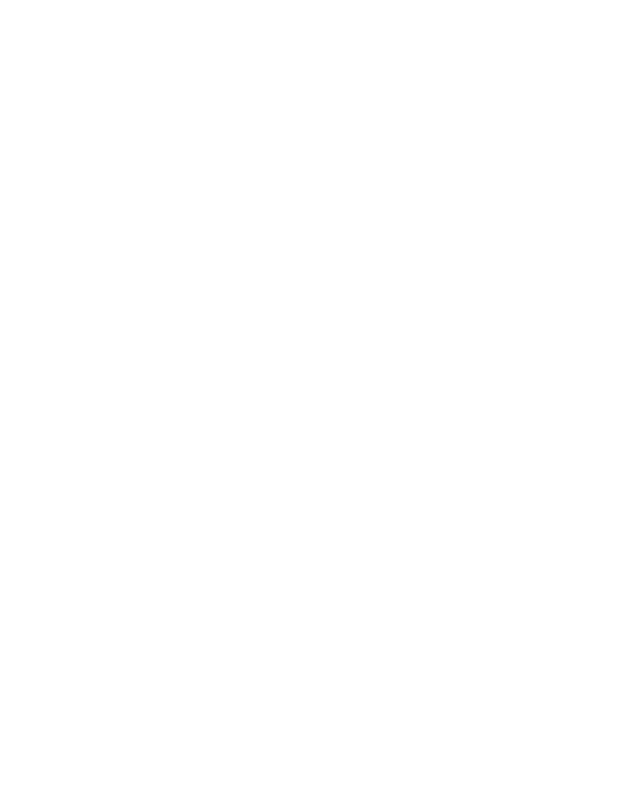
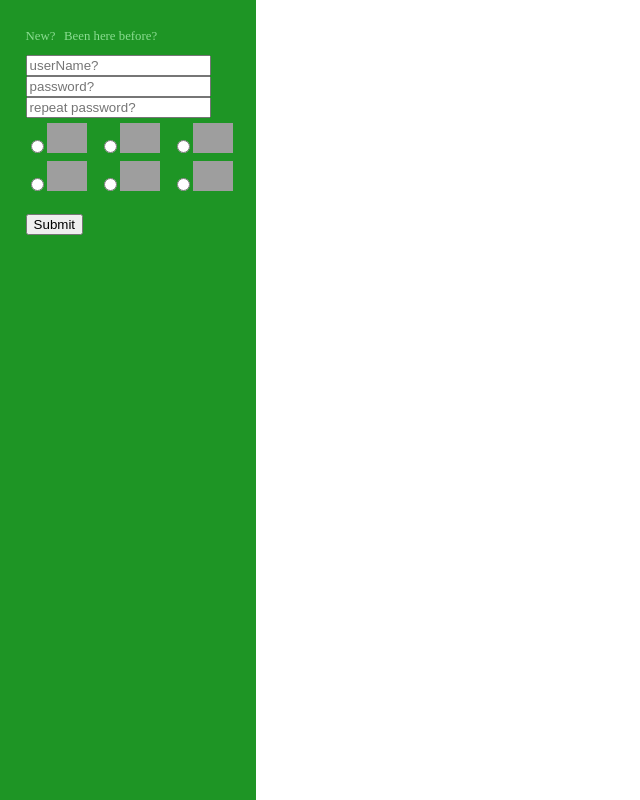
Before and after one commit to TIY-Charleston-Front-End-May2015/team2, a plain HTML site: page index.html in a window 1280 px wide. Shown: the whole page, without its empty margins (0-640 px from the left). Drawn offline with Linux system fonts and the light colour scheme; grey boxes are pictures that could not be loaded.

Commit message:
this is the first commit with some html data for the sidebar, some styling for the sidebar, and start of js file.

```diff
--- /dev/null
+++ b/css/main.css
@@ -0,0 +1,47 @@
+body{
+  margin:0;
+  height:100%;
+}
+.userBar{
+  width: 20%;
+  background-color: #1e9525;
+  display:inline-block;
+  height: 50em;
+}
+
+.initialVisit{
+  margin-top: 10%;
+  padding-left:10%;
+  display:none;
+
+}
+
+.initialVisit a:link{
+  font-size: .8em;
+  color: #8bdc91;
+  margin-right: 2%;
+  text-decoration:none;
+}
+.initialVisit a:hover{
+  color: #0B7712;
+  text-decoration:none;
+}
+.initialVisit a:visited{
+  text-decoration:none;
+}
+.loginData{
+  margin-top: 5%;
+}
+.imageOption{
+  width:30%;
+  margin-top:2%;
+  display:inline-block;
+}
+.userSubmit{
+  margin-top: 8%;
+}
+
+
+.active{
+  display:block;
+}
--- a/index.html
+++ b/index.html
@@ -3,8 +3,29 @@
 <head>
   <meta charset="UTF-8">
   <title>Document</title>
+  <link rel="stylesheet" href="/css/main.css" media="screen" charset="utf-8">
 </head>
 <body>
+  <aside class="userBar">
+      <div class="initialVisit active">
+        <a href="#" class="newUser">New?</a>
+        <a href="#" class="returnUser">Been here before?</a>
+        <form class="loginData" >
+              <input type="text" name="userName" class="userName" value="" placeholder="userName?">
+              <input type="text" name="password" class="password" value="" placeholder="password?">
+              <input type="text" name="password" class="password" value="" placeholder="repeat password?">
+              <div class="imageOption"><input type="radio" name="image1" value="https://octodex.github.com/images/filmtocat.png"><img src="https://octodex.github.com/images/filmtocat.png" width= "40" alt="" /></div>
+              <div class="imageOption"><input type="radio" name="image1" value="https://octodex.github.com/images/femalecodertocat.png"><img src="https://octodex.github.com/images/femalecodertocat.png" width= "40" alt="" /></div>
+              <div class="imageOption"><input type="radio" name="image1" value="https://octodex.github.com/images/foundingfather_v2.png"><img src="https://octodex.github.com/images/foundingfather_v2.png" width= "40" alt="" /></div>
+              <div class="imageOption"><input type="radio" name="image1" value="https://octodex.github.com/images/Professortocat_v2.png"><img src="https://octodex.github.com/images/Professortocat_v2.png" width= "40" alt="" /></div>
+              <div class="imageOption"><input type="radio" name="image1" value="https://octodex.github.com/images/momtocat.png"><img src="https://octodex.github.com/images/momtocat.png" width= "40" alt="" /></div>
+              <div class="imageOption"><input type="radio" name="image1" value="https://octodex.github.com/images/riddlocat.png"><img src="https://octodex.github.com/images/riddlocat.png" width= "40" alt="" /></div>
+              <button type="button" name="userSubmit" class="userSubmit">Submit</button>
+        </form>
+
+
+      </div>
+  </aside>
 
 </body>
 </html>
```
Also changed, not shown: main.js (+33 -0 lines), main.css (deleted).
